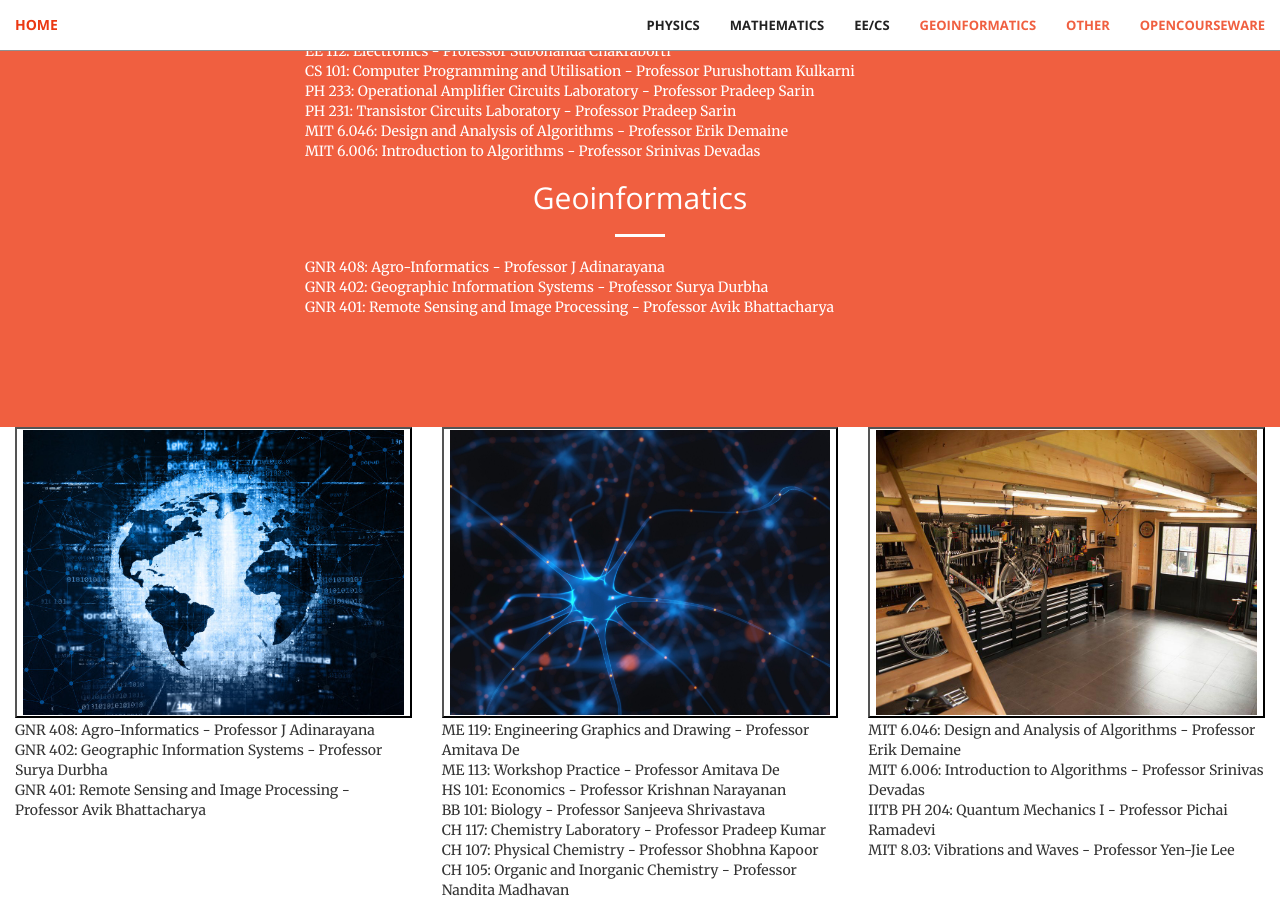
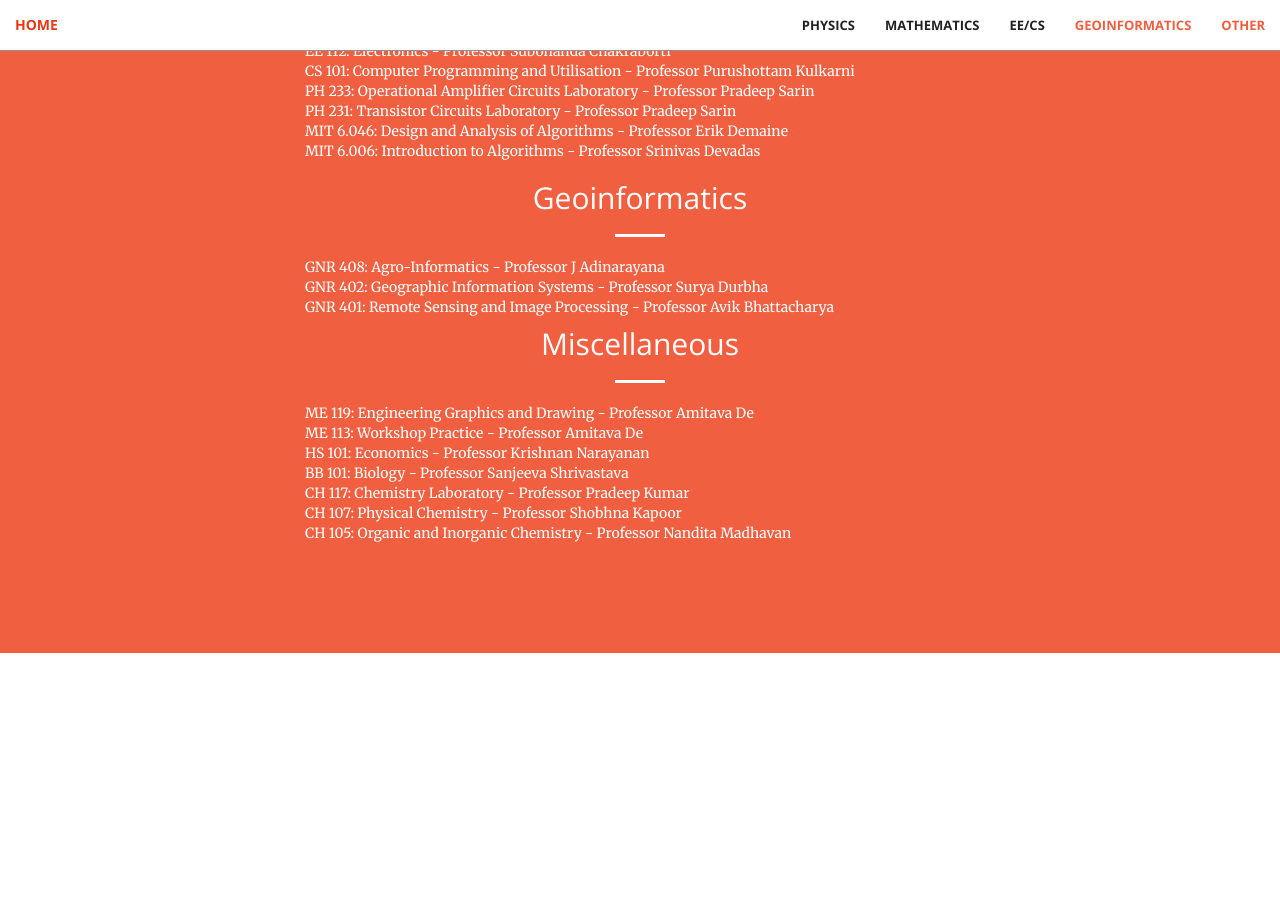
Before and after one commit to aravindbharathi/aravindbharathi.github.io, a Jekyll site: the page courses/index.html, which Jekyll copies as it is, in a window 1280 px wide and 900 px high, scrolled down 1903 px. Built offline with Jekyll 4.4.1, drawn with Linux system fonts in a browser that asks for light colours; after the commit the page ends 2556 px from its top, so only the background shows below that.

Commit message:
Update index.html

```diff
--- a/courses/index.html
+++ b/courses/index.html
@@ -80,9 +80,9 @@
                     <li>
                         <a class="page-scroll" href="#portfolio2">Other</a>
                     </li>
-                    <li>
+                    <!--li>
                         <a class="page-scroll" href="#portfolio2">OpenCourseWare</a>
-                    </li>
+                    </li-->
                 </ul>
             </div>
             <!-- /.navbar-collapse -->
@@ -101,7 +101,7 @@
         </div>
     </header>
 
-    <section class="no-padding" id="portfolio">
+    <section class="no-padding">
         <div class="container-fluid">
             <div class="row no-gutter">
                 <div class="col-lg-4 col-sm-6">
@@ -164,7 +164,7 @@
             <div class="row">
                 <div class="col-lg-8 col-lg-offset-2 text-center">
                   <div id="myDIV">
-                    <h2 class="section-heading">Physics</h2>
+                    <h2 class="section-heading" id="portfolio">Physics</h2>
                     <hr class="light">
                     <p class="text-faded">
                     <ul align="left">
@@ -212,7 +212,7 @@
                     </p>
                   </div>
                   <div id="myDIV4">
-                    <h2 class="section-heading">Geoinformatics</h2>
+                    <h2 class="section-heading" id="portfolio2">Geoinformatics</h2>
                     <hr class="light">
                     <p class="text-faded">
                     <ul align="left">
@@ -220,12 +220,25 @@
                     GNR 402: Geographic Information Systems - Professor Surya Durbha<br>
                     GNR 401: Remote Sensing and Image Processing - Professor Avik Bhattacharya
                   </div>
+                  <div id="myDIV5">
+                    <h2 class="section-heading">Miscellaneous</h2>
+                    <hr class="light">
+                    <p class="text-faded">
+                    <ul align="left">
+                    ME 119: Engineering Graphics and Drawing - Professor Amitava De<br>
+                    ME 113: Workshop Practice - Professor Amitava De<br>
+                    HS 101: Economics - Professor Krishnan Narayanan<br>
+                    BB 101: Biology - Professor Sanjeeva Shrivastava<br>
+                    CH 117: Chemistry Laboratory - Professor Pradeep Kumar<br>
+                    CH 107: Physical Chemistry - Professor Shobhna Kapoor<br>
+                    CH 105: Organic and Inorganic Chemistry - Professor Nandita Madhavan
+                  </div>
                 </div>
               </div>
            </div>
     </section>
 
-    <section class="no-padding" id="portfolio2">
+    <!--section class="no-padding">
                 <div class="col-lg-4 col-sm-6">
                 <a class="portfolio-box">
                   <button onclick="myFunction4()" class="button1">
@@ -296,17 +309,17 @@
                     IITB PH 204: Quantum Mechanics I - Professor Pichai Ramadevi<br>
                     MIT 8.03: Vibrations and Waves - Professor Yen-Jie Lee
 
-                <!--Scientific Computing and Mathematical Modelling by the Maths and Physics Club, IIT Bombay<br>
+                <Scientific Computing and Mathematical Modelling by the Maths and Physics Club, IIT Bombay<br>
                 Number Theory and Cryptography by the Maths and Physics Club, IIT Bombay<br>
                 Quantum Computing by the Maths and Physics Club, IIT Bombay<br>
                 Machine Learning and Deep Learning by the Web and Coding Club, IIT Bombay<br>
                 LaTeX by the Technical Summer School, Undergraduate Academic Council, IIT Bombay<br>
-                Introduction to Negotiation, Yale University<br-->
+                Introduction to Negotiation, Yale University<br>
                   </div>
             </div>
             </div>
         </div>
-    </section>
+    </section-->
 
     <!--section class="bg-primary" id="talks2">
         <div class="container">
```
